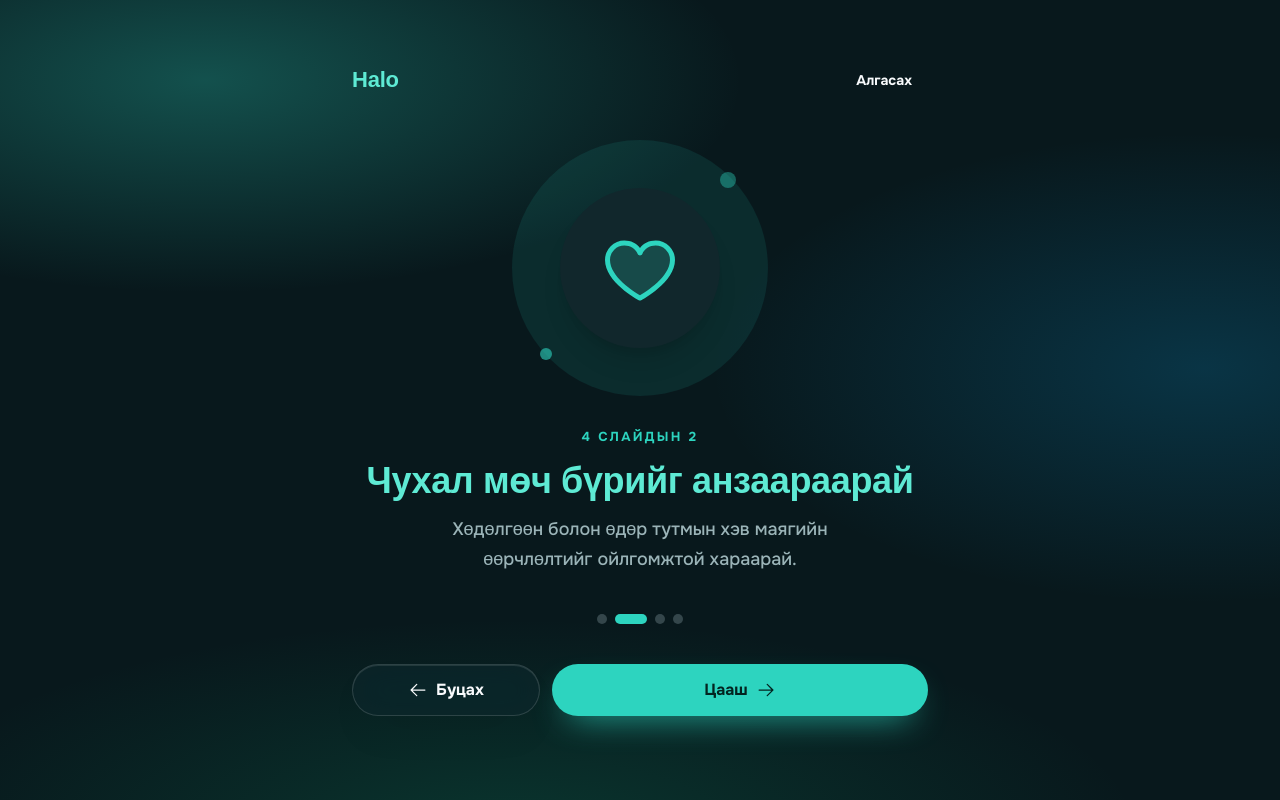
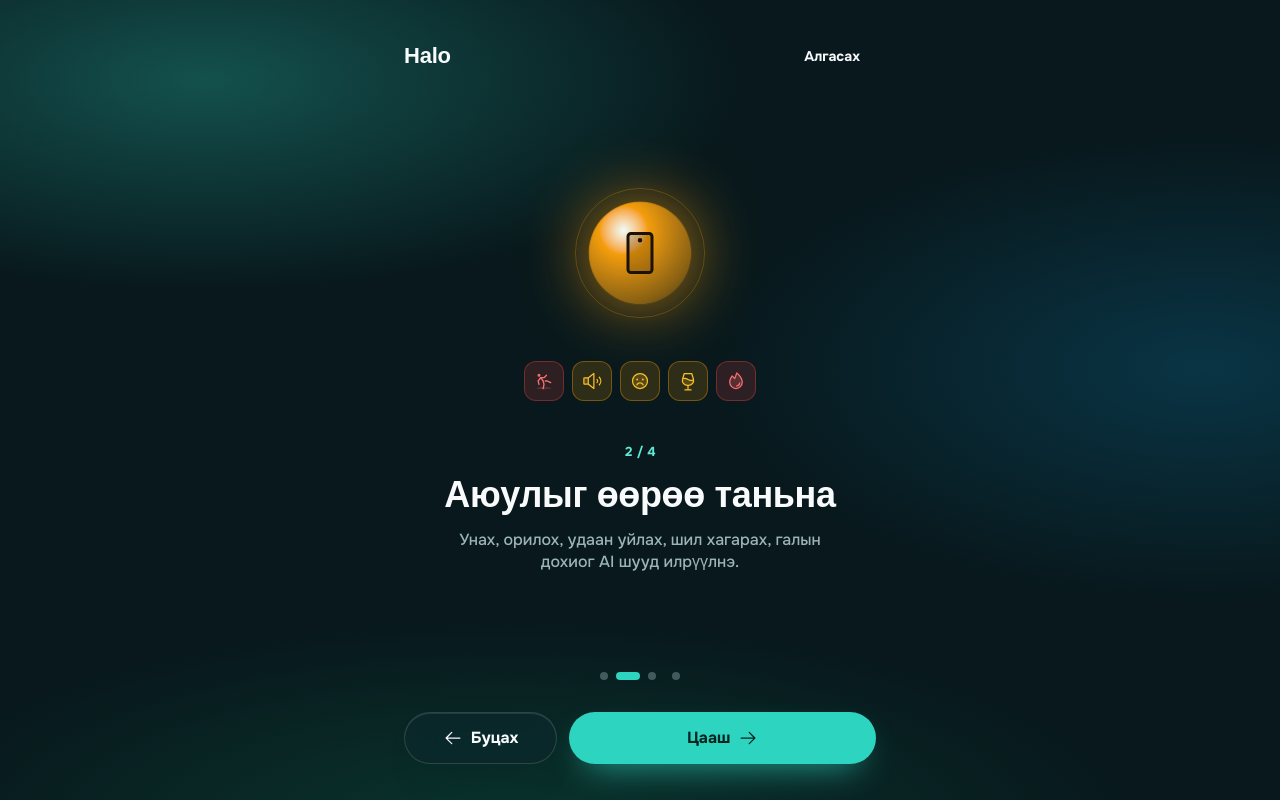
Before and after one commit to pinecone-studio/pinequest-s5-episode-1-team-11, a Next.js app: page /onboarding in a window 1280 px wide. Both pictures are taken after a click on the button "Цааш". Built offline with nearby package versions, Linux system fonts and the light colour scheme; no server answers; a web font is replaced by a local one.

Commit message:
fix(ui): polish onboarding, family settings and caregiver screens

```diff
--- a/src/app/onboarding/page.tsx
+++ b/src/app/onboarding/page.tsx
@@ -7,7 +7,7 @@ import { routes } from "@/lib/routes";
 export default async function Page() {
   if (await hasSeenOnboarding()) redirect(routes.login);
   return (
-    <AppFrame className="min-h-dvh content-center py-8">
+    <AppFrame width="narrow" className="pb-4 md:max-w-lg">
       <IntroSlides />
     </AppFrame>
   );
--- a/src/features/onboarding/components/intro-slides.tsx
+++ b/src/features/onboarding/components/intro-slides.tsx
@@ -3,36 +3,108 @@
 import {
   ArrowLeftIcon,
   ArrowRightIcon,
-  BellRingingIcon,
-  HeartIcon,
+  DeviceMobileCameraIcon,
   HouseIcon,
   ShieldCheckIcon,
 } from "@phosphor-icons/react";
+import { AnimatePresence, motion, useReducedMotion } from "motion/react";
 import { useTranslations } from "next-intl";
-import { useState } from "react";
+import { useEffect, useState } from "react";
+import { EventIcon } from "@/components/domain/event-icon";
+import { StatusRing } from "@/components/domain/status-ring";
 import { Button } from "@/components/ui/button";
+import { cn } from "@/lib/cn";
 import { completeOnboarding } from "../actions";
 
-const slides = [
-  { key: "home", Icon: HouseIcon },
-  { key: "care", Icon: HeartIcon },
-  { key: "alerts", Icon: BellRingingIcon },
-  { key: "privacy", Icon: ShieldCheckIcon },
-] as const;
+const slides = ["home", "detect", "alerts", "privacy"] as const;
+type Slide = (typeof slides)[number];
+const detected = ["fall", "scream", "cry", "glass", "alarm"] as const;
+
+/** Each slide shows the real product piece it talks about, not a generic icon. */
+function Hero({ slide }: { slide: Slide }) {
+  const t = useTranslations("onboarding");
+  const common = useTranslations("common");
+  if (slide === "home")
+    return (
+      <StatusRing state="calm">
+        <HouseIcon weight="duotone" className="size-14" />
+      </StatusRing>
+    );
+  if (slide === "detect")
+    return (
+      <div className="grid justify-items-center gap-6">
+        <StatusRing state="warning" className="size-[168px]">
+          <DeviceMobileCameraIcon weight="duotone" className="size-12" />
+        </StatusRing>
+        <ul className="flex flex-wrap justify-center gap-2">
+          {detected.map((kind) => (
+            <li key={kind}>
+              <EventIcon
+                kind={kind}
+                severity={kind === "fall" || kind === "alarm" ? "critical" : "warning"}
+                size="sm"
+              />
+            </li>
+          ))}
+        </ul>
+      </div>
+    );
+  if (slide === "alerts")
+    return (
+      <div className="grid w-full max-w-xs gap-3" aria-hidden="true">
+        <div className="glass-strong flex items-start gap-3 rounded-lg p-4 text-left shadow-[0_24px_60px_-28px_var(--destructive)]">
+          <EventIcon kind="fall" severity="critical" />
+          <div className="min-w-0">
+            <p className="text-xs font-bold text-muted-foreground">
+              {common("appName")} · {t("now")}
+            </p>
+            <p className="font-bold">{common("eventKind.fall")}</p>
+            <p className="text-sm text-muted-foreground">{t("sampleRoom")}</p>
+          </div>
+        </div>
+        <div className="glass flex items-center gap-3 rounded-lg p-3 text-left opacity-70">
+          <EventIcon kind="scream" severity="warning" size="sm" />
+          <p className="text-sm font-bold">{common("eventKind.scream")}</p>
+        </div>
+      </div>
+    );
+  return (
+    <StatusRing state="calm">
+      <ShieldCheckIcon weight="duotone" className="size-14" />
+    </StatusRing>
+  );
+}
 
 export function IntroSlides() {
   const t = useTranslations("onboarding");
-  const [currentSlide, setCurrentSlide] = useState(0);
-  const isLastSlide = currentSlide === slides.length - 1;
-  const { key, Icon } = slides[currentSlide];
+  const common = useTranslations("common");
+  const reduceMotion = useReducedMotion();
+  const [[index, direction], setPage] = useState<[number, number]>([0, 1]);
+  const slide = slides[index];
+  const last = index === slides.length - 1;
+  const go = (next: number) => {
+    if (next < 0 || next >= slides.length) return;
+    setPage([next, next > index ? 1 : -1]);
+  };
 
+  useEffect(() => {
+    const onKey = (event: KeyboardEvent) => {
+      if (event.key === "ArrowRight") setPage(([i]) => [Math.min(i + 1, slides.length - 1), 1]);
+      if (event.key === "ArrowLeft") setPage(([i]) => [Math.max(i - 1, 0), -1]);
+    };
+    window.addEventListener("keydown", onKey);
+    return () => window.removeEventListener("keydown", onKey);
+  }, []);
+
+  const offset = reduceMotion ? 0 : 48;
   return (
     <section
+      aria-roledescription="carousel"
       aria-label={t("title")}
-      className="mx-auto grid w-full max-w-md gap-8 md:max-w-xl md:gap-10"
+      className="mx-auto grid min-h-[calc(100dvh-64px)] w-full max-w-md grid-rows-[auto_1fr_auto] gap-6 md:max-w-lg"
     >
       <header className="flex items-center justify-between">
-        <p className="font-display text-xl font-bold text-primary-text">{t("brand")}</p>
+        <p className="font-display text-xl">{common("appName")}</p>
         <form action={completeOnboarding}>
           <Button type="submit" variant="ghost" size="sm">
             {t("skip")}
@@ -40,69 +112,87 @@ export function IntroSlides() {
         </form>
       </header>
 
-      <div className="grid justify-items-center gap-8 text-center">
-        <div
-          aria-hidden="true"
-          className="relative grid size-56 place-items-center rounded-full bg-primary/10 md:size-64"
+      <AnimatePresence mode="wait" initial={false} custom={direction}>
+        <motion.div
+          key={slide}
+          custom={direction}
+          initial={{ opacity: 0, x: direction * offset }}
+          animate={{ opacity: 1, x: 0 }}
+          exit={{ opacity: 0, x: -direction * offset }}
+          transition={{ duration: 0.28, ease: [0.22, 1, 0.36, 1] }}
+          drag={reduceMotion ? false : "x"}
+          dragConstraints={{ left: 0, right: 0 }}
+          dragElastic={0.18}
+          onDragEnd={(_, info) => {
+            if (info.offset.x < -60) go(index + 1);
+            if (info.offset.x > 60) go(index - 1);
+          }}
+          aria-live="polite"
+          className="grid touch-pan-y content-center justify-items-center gap-10 text-center"
         >
-          <div className="grid size-36 place-items-center rounded-full bg-card shadow-xl md:size-40">
-            <Icon className="size-16 text-primary md:size-20" weight="duotone" />
+          <div className="grid min-h-[236px] place-items-center">
+            <Hero slide={slide} />
           </div>
-          <span className="absolute right-8 top-8 size-4 rounded-full bg-primary/40" />
-          <span className="absolute bottom-9 left-7 size-3 rounded-full bg-primary/60" />
-        </div>
-
           <div className="grid gap-3">
-          <p className="text-sm font-bold uppercase tracking-[0.18em] text-primary">
-            {t("step", { current: currentSlide + 1, total: slides.length })}
+            <p className="text-sm font-bold text-primary-text tabular">
+              {index + 1} / {slides.length}
             </p>
-          <h1 className="font-display text-3xl font-bold leading-tight text-primary-text md:text-4xl">
-            {t(`slides.${key}.title`)}
+            <h1 className="font-display text-[28px] leading-9 text-balance md:text-4xl md:leading-[44px]">
+              {t(`slides.${slide}.title`)}
             </h1>
-          <p className="mx-auto max-w-md text-base leading-relaxed text-muted-foreground md:text-lg">
-            {t(`slides.${key}.description`)}
+            <p className="mx-auto max-w-sm text-md text-pretty text-muted-foreground">
+              {t(`slides.${slide}.description`)}
             </p>
           </div>
-      </div>
+        </motion.div>
+      </AnimatePresence>
 
-      <nav aria-label={t("slideNavigation")} className="flex justify-center gap-2">
-        {slides.map((slide, index) => (
+      <div className="grid gap-6 pb-[max(8px,env(safe-area-inset-bottom))]">
+        <nav aria-label={t("slideNavigation")} className="flex justify-center">
+          {slides.map((item, i) => (
             <button
-            key={slide.key}
+              key={item}
               type="button"
-            aria-label={t("goToSlide", { number: index + 1 })}
-            aria-current={index === currentSlide ? "step" : undefined}
-            onClick={() => setCurrentSlide(index)}
-            className={`h-2.5 rounded-full transition-all ${
-              index === currentSlide ? "w-8 bg-primary" : "w-2.5 bg-muted-foreground/30"
-            }`}
+              aria-label={t("goToSlide", { number: i + 1 })}
+              aria-current={i === index ? "step" : undefined}
+              onClick={() => go(i)}
+              className="grid size-6 place-items-center"
+            >
+              <span
+                className={cn(
+                  "h-2 rounded-full transition-[width,background-color] duration-300",
+                  i === index ? "w-6 bg-primary" : "w-2 bg-muted-foreground/40",
+                )}
               />
+            </button>
           ))}
         </nav>
-
         <div className="grid grid-cols-[1fr_2fr] gap-3">
           <Button
             variant="secondary"
-          disabled={currentSlide === 0}
-          onClick={() => setCurrentSlide((slide) => slide - 1)}
+            onClick={() => go(index - 1)}
+            className={cn(index === 0 && "invisible")}
+            aria-hidden={index === 0 || undefined}
+            tabIndex={index === 0 ? -1 : undefined}
           >
             <ArrowLeftIcon aria-hidden="true" />
             {t("back")}
           </Button>
-        {isLastSlide ? (
-          <form action={completeOnboarding}>
-            <Button type="submit" block>
+          {last ? (
+            <form action={completeOnboarding} className="grid">
+              <Button type="submit">
                 {t("start")}
                 <ArrowRightIcon aria-hidden="true" />
               </Button>
             </form>
           ) : (
-          <Button onClick={() => setCurrentSlide((slide) => slide + 1)}>
+            <Button onClick={() => go(index + 1)}>
               {t("next")}
               <ArrowRightIcon aria-hidden="true" />
             </Button>
           )}
         </div>
+      </div>
     </section>
   );
 }
--- a/src/features/onboarding/messages/en.json
+++ b/src/features/onboarding/messages/en.json
@@ -1,29 +1,29 @@
 {
   "title": "Welcome to Halo",
-  "brand": "Halo",
   "skip": "Skip",
   "back": "Back",
   "next": "Next",
   "start": "Get started",
-  "slideNavigation": "Slide navigation",
-  "goToSlide": "Go to slide {number}",
-  "step": "{current} of {total}",
+  "now": "now",
+  "sampleRoom": "Living room · Grandma",
+  "slideNavigation": "Choose a slide",
+  "goToSlide": "Slide {number}",
   "slides": {
     "home": {
-      "title": "Care for the people you love",
-      "description": "Keep an eye on your family's wellbeing from one calm, simple place."
+      "title": "Home alone, never on their own",
+      "description": "Turn a spare phone or laptop into a camera and watch over older parents and children from afar."
     },
-    "care": {
-      "title": "Notice the moments that matter",
-      "description": "See changes in movement and daily routines at a glance."
+    "detect": {
+      "title": "It recognises danger",
+      "description": "Falls, screams, long crying, breaking glass and fire alarms are detected by AI right away."
     },
     "alerts": {
-      "title": "Know when you need to",
-      "description": "Get timely alerts about things that need your attention, so you can check in."
+      "title": "Alerts within seconds",
+      "description": "Everyone in the family is notified. When one person says “I'm on it”, the others can relax."
     },
     "privacy": {
-      "title": "Your family, your control",
-      "description": "You decide who can access and share your family's information."
+      "title": "Video never leaves home",
+      "description": "The AI runs on the phone itself. Only a snapshot of a dangerous moment is sent to you."
     }
   }
 }
--- a/src/features/onboarding/messages/mn.json
+++ b/src/features/onboarding/messages/mn.json
@@ -1,29 +1,29 @@
 {
   "title": "Halo-д тавтай морил",
-  "brand": "Halo",
   "skip": "Алгасах",
   "back": "Буцах",
   "next": "Цааш",
   "start": "Эхлэх",
+  "now": "одоо",
+  "sampleRoom": "Зочны өрөө · Эмээ",
   "slideNavigation": "Слайд сонгох",
-  "goToSlide": "{number}-р слайд руу очих",
-  "step": "{total} слайдын {current}",
+  "goToSlide": "{number}-р слайд",
   "slides": {
     "home": {
-      "title": "Хайртай хүмүүсээ ойроос халамжил",
-      "description": "Гэрийнхнийхээ аюулгүй байдлыг нэг дороос тайван хянаарай."
+      "title": "Гэртээ ганцаараа ч ганцаардахгүй",
+      "description": "Илүүдэл утас, laptop-оо камер болгоод ахмад настан, хүүхдээ алсаас тайван хараарай."
     },
-    "care": {
-      "title": "Чухал мөч бүрийг анзаараарай",
-      "description": "Хөдөлгөөн болон өдөр тутмын хэв маягийн өөрчлөлтийг ойлгомжтой хараарай."
+    "detect": {
+      "title": "Аюулыг өөрөө таньна",
+      "description": "Унах, орилох, удаан уйлах, шил хагарах, галын дохиог AI шууд илрүүлнэ."
     },
     "alerts": {
-      "title": "Хэрэгтэй үед нь мэдэгдэнэ",
-      "description": "Анхаарах зүйл гарвал шуурхай мэдэгдэл авч, цаг алдалгүй холбоо бариарай."
+      "title": "Хэдхэн секундэд мэдэгдэнэ",
+      "description": "Гэр бүлийн бүх гишүүнд мэдэгдэл очно. Нэг нь «Би харлаа» гэвэл бусад нь тайвширна."
     },
     "privacy": {
-      "title": "Таны гэр бүл, таны хяналт",
-      "description": "Хэнтэй мэдээллээ хуваалцахаа та өөрөө шийднэ."
+      "title": "Видео гэрээс гарахгүй",
+      "description": "AI утсан дээрээ ажиллана. Зөвхөн аюултай агшны зураг танд илгээгдэнэ."
     }
   }
 }
--- a/src/features/settings/messages/en.json
+++ b/src/features/settings/messages/en.json
@@ -1,6 +1,5 @@
 {
   "title": "Family",
-  "familyLinks": "Family",
   "appearance": "Appearance",
   "devices": "Cameras",
   "devicesHint": "Phones, laptops, IP cameras",
--- a/src/features/settings/messages/mn.json
+++ b/src/features/settings/messages/mn.json
@@ -1,6 +1,5 @@
 {
   "title": "Гэр бүл",
-  "familyLinks": "Гэр бүлийн холбоосууд",
   "appearance": "Харагдах байдал",
   "devices": "Камерууд",
   "devicesHint": "Утас, laptop, IP камер",
```
Also changed, not shown: src/app/(app)/settings/household/page.tsx (+10 -9 lines), src/app/(app)/settings/page.tsx (+12 -10 lines), src/features/household/components/invite-panel.tsx (+58 -33 lines), src/features/household/messages/en.json (+7 -3 lines), src/features/household/messages/mn.json (+7 -3 lines). Lines whose indentation alone changed are shown as unchanged.
